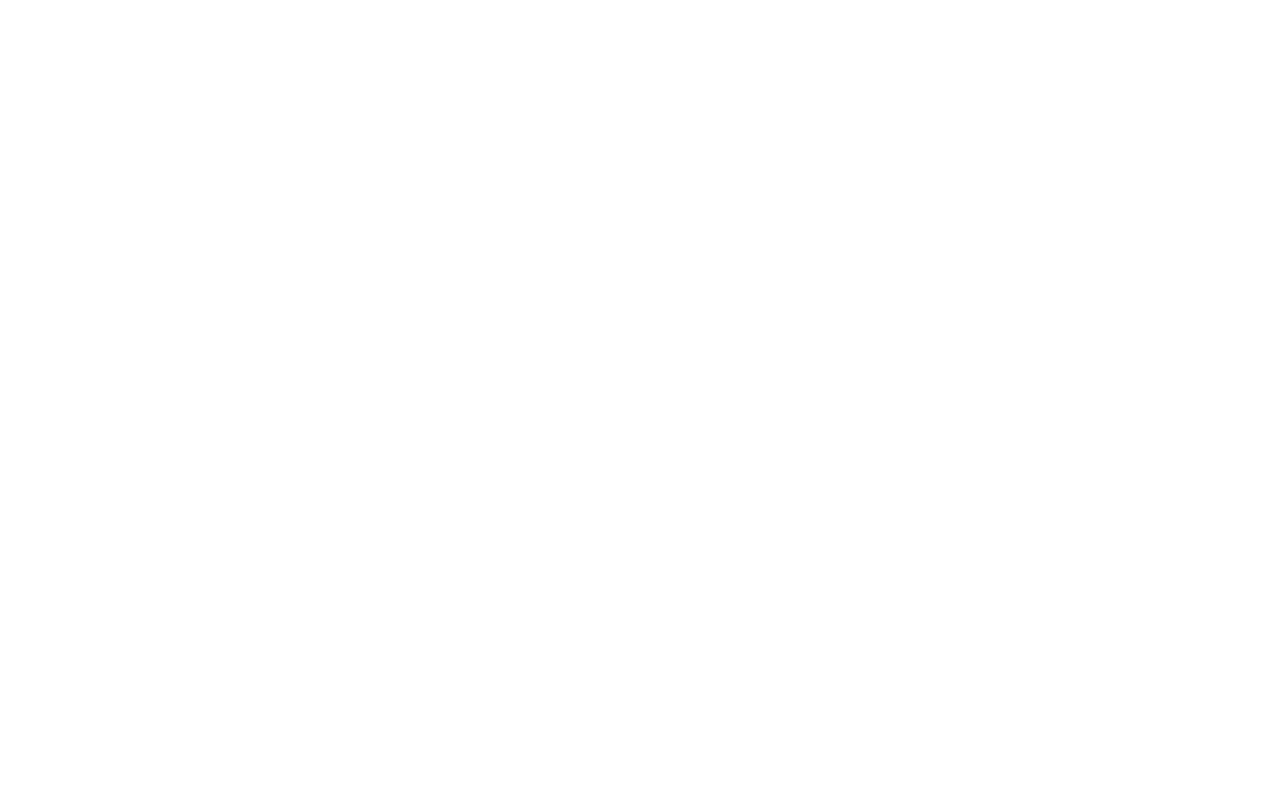
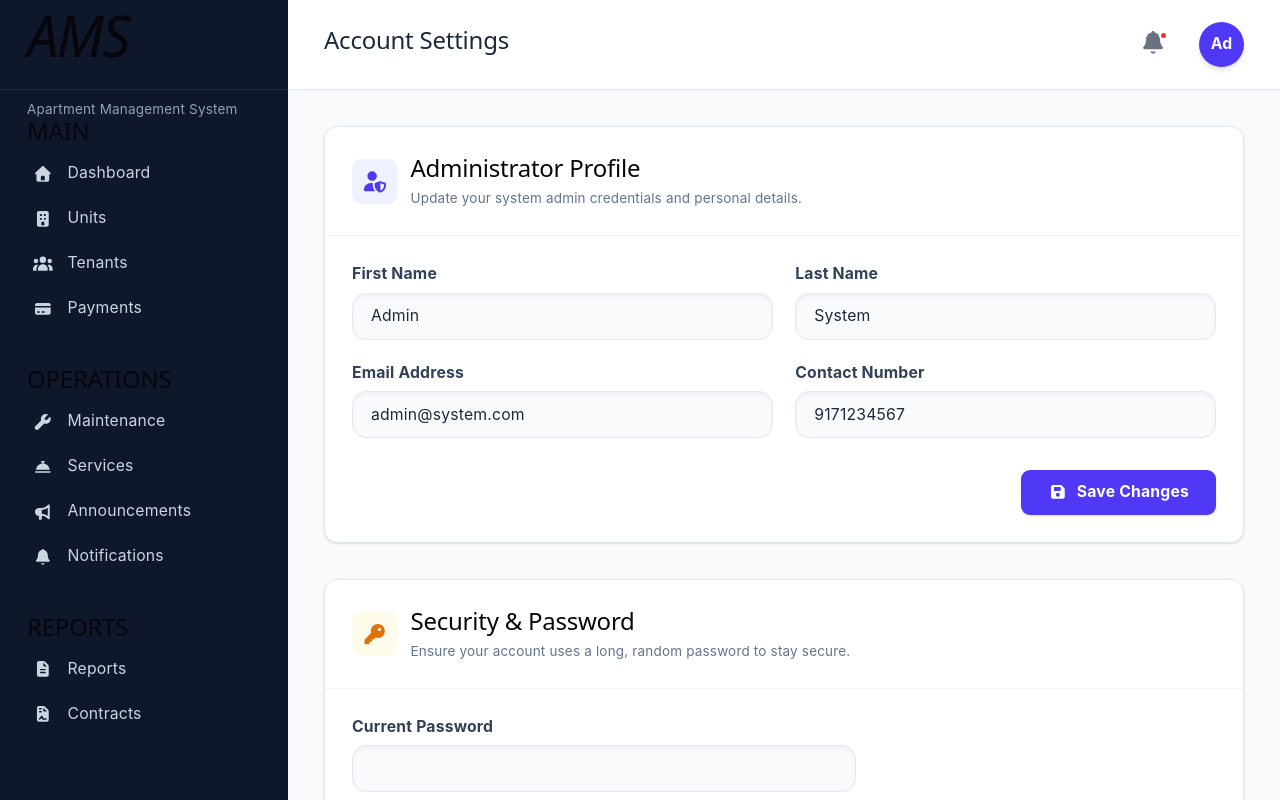
Before and after one commit to Keonbe/ApartmentManagementSystem_React, a React (Vite) app in the folder ams-react/: page /admin-settings in a window 1280 px wide. Before the commit this address had no page. Built offline with nearby package versions, Linux system fonts and the light colour scheme.

Commit message:
feat(admin): add admin account settings, add routing to app.jsx

```diff
--- /dev/null
+++ b/ams-react/src/AdminPages/AdminAccountSettings.jsx
@@ -0,0 +1,183 @@
+import React, { useState } from 'react';
+import Sidebar from '../Components/AdminSidebar';
+import Header from '../Components/AdminDashboardHeader';
+import { FontAwesomeIcon } from '@fortawesome/react-fontawesome';
+import { faSave, faUserShield, faKey } from '@fortawesome/free-solid-svg-icons';
+
+const AdminAccountSettings = () => {
+  const [firstName, setFirstName] = useState('Admin');
+  const [lastName, setLastName] = useState('System');
+  const [email, setEmail] = useState('admin@system.com');
+  const [phone, setPhone] = useState('9171234567');
+
+  const [currentPassword, setCurrentPassword] = useState('');
+  const [newPassword, setNewPassword] = useState('');
+  const [confirmPassword, setConfirmPassword] = useState('');
+
+  const handleProfileSubmit = (e) => {
+    e.preventDefault();
+    alert('Admin profile updated successfully (Mock).');
+  };
+
+  const handlePasswordSubmit = (e) => {
+    e.preventDefault();
+    if (newPassword !== confirmPassword) {
+      alert("New passwords do not match.");
+      return;
+    }
+    alert('Admin password updated successfully (Mock).');
+    setCurrentPassword('');
+    setNewPassword('');
+    setConfirmPassword('');
+  };
+
+  return (
+    <div className="flex h-screen bg-slate-50 font-sans text-slate-900">
+      <Sidebar />
+
+      <main className="flex-1 flex flex-col h-screen overflow-hidden text-left">
+        <Header title="Account Settings" />
+
+        <div className="flex-1 overflow-y-auto p-6 md:p-8">
+          <div className="max-w-4xl mx-auto space-y-8">
+
+            <div className="bg-white rounded-xl border border-slate-200 shadow-sm overflow-hidden">
+              <div className="p-6 border-b border-slate-100 flex items-center gap-3">
+                <div className="w-10 h-10 rounded-lg bg-indigo-50 text-indigo-600 flex items-center justify-center text-lg shrink-0">
+                  <FontAwesomeIcon icon={faUserShield} />
+                </div>
+                <div>
+                  <h2 className="text-lg font-bold text-slate-800 m-0">Administrator Profile</h2>
+                  <p className="text-xs text-slate-500 m-0 mt-0.5">Update your system admin credentials and personal details.</p>
+                </div>
+              </div>
+
+              <div className="p-6">
+                <form onSubmit={handleProfileSubmit} className="space-y-5">
+                  <div className="grid grid-cols-1 md:grid-cols-2 gap-5">
+                    <div className="flex flex-col space-y-1.5">
+                      <label className="text-sm font-bold text-slate-700">First Name</label>
+                      <input
+                        type="text"
+                        value={firstName}
+                        onChange={(e) => setFirstName(e.target.value)}
+                        className="w-full px-4 py-2.5 rounded-xl bg-slate-50 border border-slate-200 text-slate-800 focus:outline-none focus:ring-2 focus:ring-indigo-500 shadow-inner text-sm"
+                        required
+                      />
+                    </div>
+                    <div className="flex flex-col space-y-1.5">
+                      <label className="text-sm font-bold text-slate-700">Last Name</label>
+                      <input
+                        type="text"
+                        value={lastName}
+                        onChange={(e) => setLastName(e.target.value)}
+                        className="w-full px-4 py-2.5 rounded-xl bg-slate-50 border border-slate-200 text-slate-800 focus:outline-none focus:ring-2 focus:ring-indigo-500 shadow-inner text-sm"
+                        required
+                      />
+                    </div>
+                  </div>
+
+                  <div className="grid grid-cols-1 md:grid-cols-2 gap-5">
+                    <div className="flex flex-col space-y-1.5">
+                      <label className="text-sm font-bold text-slate-700">Email Address</label>
+                      <input
+                        type="email"
+                        value={email}
+                        onChange={(e) => setEmail(e.target.value)}
+                        className="w-full px-4 py-2.5 rounded-xl bg-slate-50 border border-slate-200 text-slate-800 focus:outline-none focus:ring-2 focus:ring-indigo-500 shadow-inner text-sm"
+                        required
+                      />
+                    </div>
+                    <div className="flex flex-col space-y-1.5">
+                      <label className="text-sm font-bold text-slate-700">Contact Number</label>
+                      <input
+                        type="text"
+                        value={phone}
+                        onChange={(e) => setPhone(e.target.value)}
+                        className="w-full px-4 py-2.5 rounded-xl bg-slate-50 border border-slate-200 text-slate-800 focus:outline-none focus:ring-2 focus:ring-indigo-500 shadow-inner text-sm"
+                        required
+                      />
+                    </div>
+                  </div>
+
+                  <div className="pt-2 flex justify-end">
+                    <button
+                      type="submit"
+                      className="bg-indigo-600 hover:bg-indigo-700 text-white font-bold px-6 py-2.5 rounded-lg text-sm transition-all shadow-sm flex items-center gap-2 border-0 cursor-pointer"
+                    >
+                      <FontAwesomeIcon icon={faSave} />
+                      Save Changes
+                    </button>
+                  </div>
+                </form>
+              </div>
+            </div>
+
+            <div className="bg-white rounded-xl border border-slate-200 shadow-sm overflow-hidden">
+              <div className="p-6 border-b border-slate-100 flex items-center gap-3">
+                <div className="w-10 h-10 rounded-lg bg-amber-50 text-amber-600 flex items-center justify-center text-lg shrink-0">
+                  <FontAwesomeIcon icon={faKey} />
+                </div>
+                <div>
+                  <h2 className="text-lg font-bold text-slate-800 m-0">Security & Password</h2>
+                  <p className="text-xs text-slate-500 m-0 mt-0.5">Ensure your account uses a long, random password to stay secure.</p>
+                </div>
+              </div>
+
+              <div className="p-6">
+                <form onSubmit={handlePasswordSubmit} className="space-y-5">
+                  <div className="flex flex-col space-y-1.5 max-w-md">
+                    <label className="text-sm font-bold text-slate-700">Current Password</label>
+                    <input
+                      type="password"
+                      value={currentPassword}
+                      onChange={(e) => setCurrentPassword(e.target.value)}
+                      className="w-full px-4 py-2.5 rounded-xl bg-slate-50 border border-slate-200 text-slate-800 focus:outline-none focus:ring-2 focus:ring-amber-500 shadow-inner text-sm"
+                      required
+                    />
+                  </div>
+
+                  <div className="grid grid-cols-1 md:grid-cols-2 gap-5">
+                    <div className="flex flex-col space-y-1.5">
+                      <label className="text-sm font-bold text-slate-700">New Password</label>
+                      <input
+                        type="password"
+                        value={newPassword}
+                        onChange={(e) => setNewPassword(e.target.value)}
+                        className="w-full px-4 py-2.5 rounded-xl bg-slate-50 border border-slate-200 text-slate-800 focus:outline-none focus:ring-2 focus:ring-amber-500 shadow-inner text-sm"
+                        required
+                      />
+                    </div>
+                    <div className="flex flex-col space-y-1.5">
+                      <label className="text-sm font-bold text-slate-700">Confirm New Password</label>
+                      <input
+                        type="password"
+                        value={confirmPassword}
+                        onChange={(e) => setConfirmPassword(e.target.value)}
+                        className="w-full px-4 py-2.5 rounded-xl bg-slate-50 border border-slate-200 text-slate-800 focus:outline-none focus:ring-2 focus:ring-amber-500 shadow-inner text-sm"
+                        required
+                      />
+                    </div>
+                  </div>
+
+                  <div className="pt-2 flex justify-end">
+                    <button
+                      type="submit"
+                      className="bg-amber-500 hover:bg-amber-600 text-white font-bold px-6 py-2.5 rounded-lg text-sm transition-all shadow-sm flex items-center gap-2 border-0 cursor-pointer"
+                    >
+                      <FontAwesomeIcon icon={faSave} />
+                      Update Password
+                    </button>
+                  </div>
+                </form>
+              </div>
+            </div>
+
+          </div>
+        </div>
+      </main>
+    </div>
+  );
+};
+
+export default AdminAccountSettings;
--- a/ams-react/src/App.jsx
+++ b/ams-react/src/App.jsx
@@ -31,6 +31,7 @@
 import AdminNotifications from './AdminPages/AdminNotifications';
 import AdminContracts from './AdminPages/AdminContracts';
 import AdminServicePage from './AdminPages/AdminServicePage';
+import AdminAccountSettings from './AdminPages/AdminAccountSettings';
 
 //Client-side access controller middleware component block
 function ProtectedRoute({ children }) {
@@ -118,6 +119,7 @@
         <Route path="/admin-notifications" element={<AdminNotifications />} />
         <Route path="/admin-contracts" element={<AdminContracts />} />
         <Route path="/admin-services" element={<AdminServicePage />} />
+        <Route path="/admin-settings" element={<AdminAccountSettings />} />
       </Routes>
 
       <LogInModal
--- a/ams-react/src/Components/AdminDashboardHeader.jsx
+++ b/ams-react/src/Components/AdminDashboardHeader.jsx
@@ -81,7 +81,7 @@
               </div>
               <button
                 className="w-full text-left px-4 py-2.5 text-sm text-gray-700 hover:bg-gray-50 hover:text-indigo-600 transition-colors flex items-center gap-3 bg-transparent border-none cursor-pointer"
-                onClick={() => setIsProfileOpen(false)}
+                onClick={() => { setIsProfileOpen(false); navigate('/admin-settings'); }}
               >
                 <FontAwesomeIcon icon={faUserCog} className="text-gray-400 w-4" />
                 <span>Account Settings</span>
```
